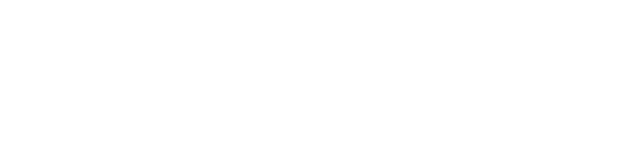
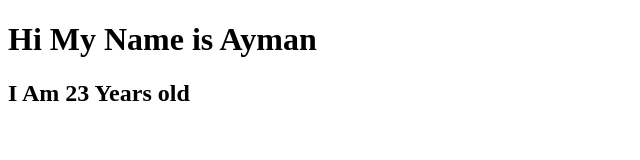
Before and after one commit to aymanrecoded/First_Project, a plain HTML site: page index.html in a window 1280 px wide. Shown: the whole page, without its empty margins (0-640 px from the left). Drawn offline with Linux system fonts and the light colour scheme.

Commit message:
Made some changes to the same file

```diff
--- a/index.html
+++ b/index.html
@@ -8,7 +8,10 @@
 </head>
 <body>
     <div class="header">
-
+        <div class="box">
+            <h1>Hi My Name is Ayman</h1>
+            <h2>I Am 23 Years old</h2>
+        </div>
     </div>
 </body>
 </html>
```
